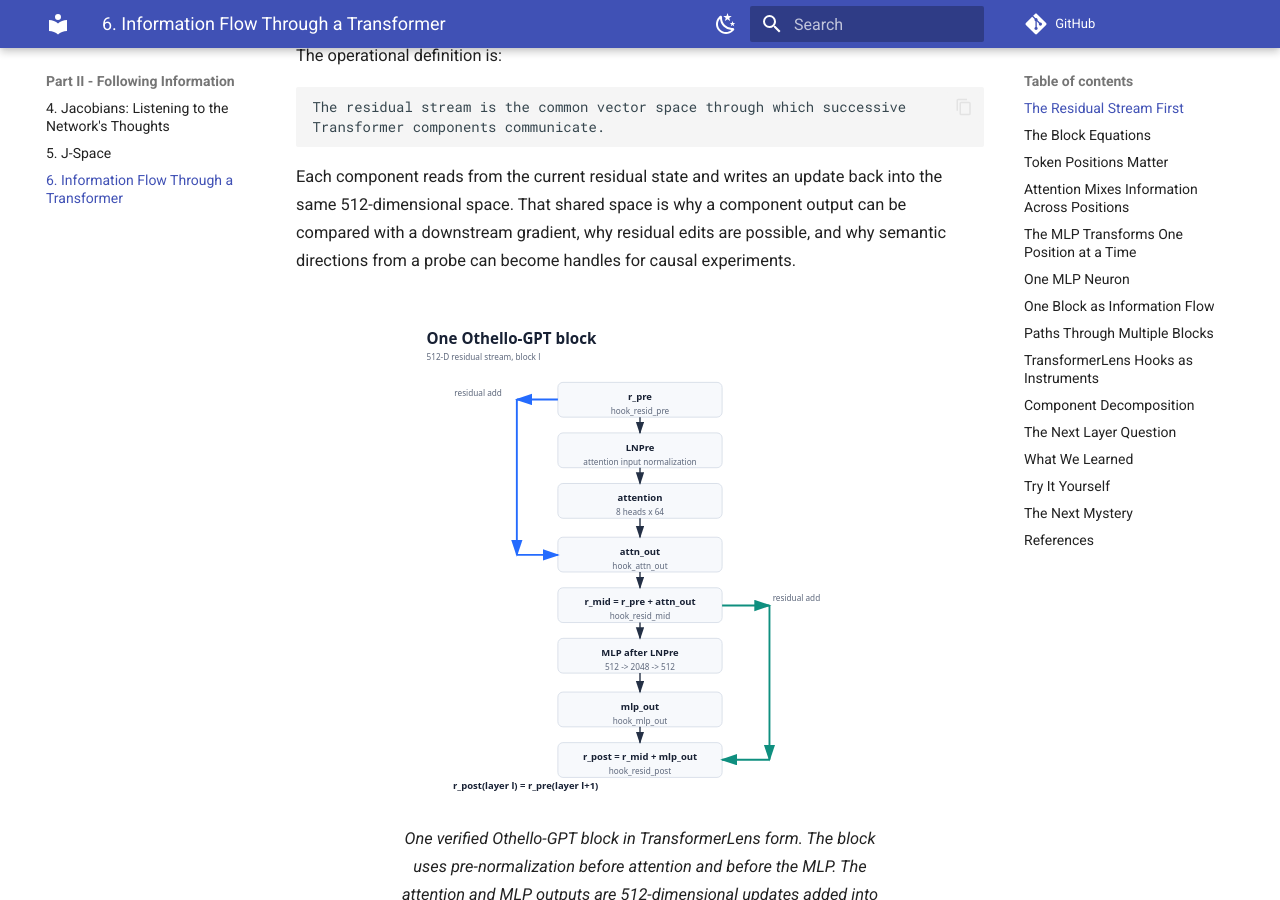
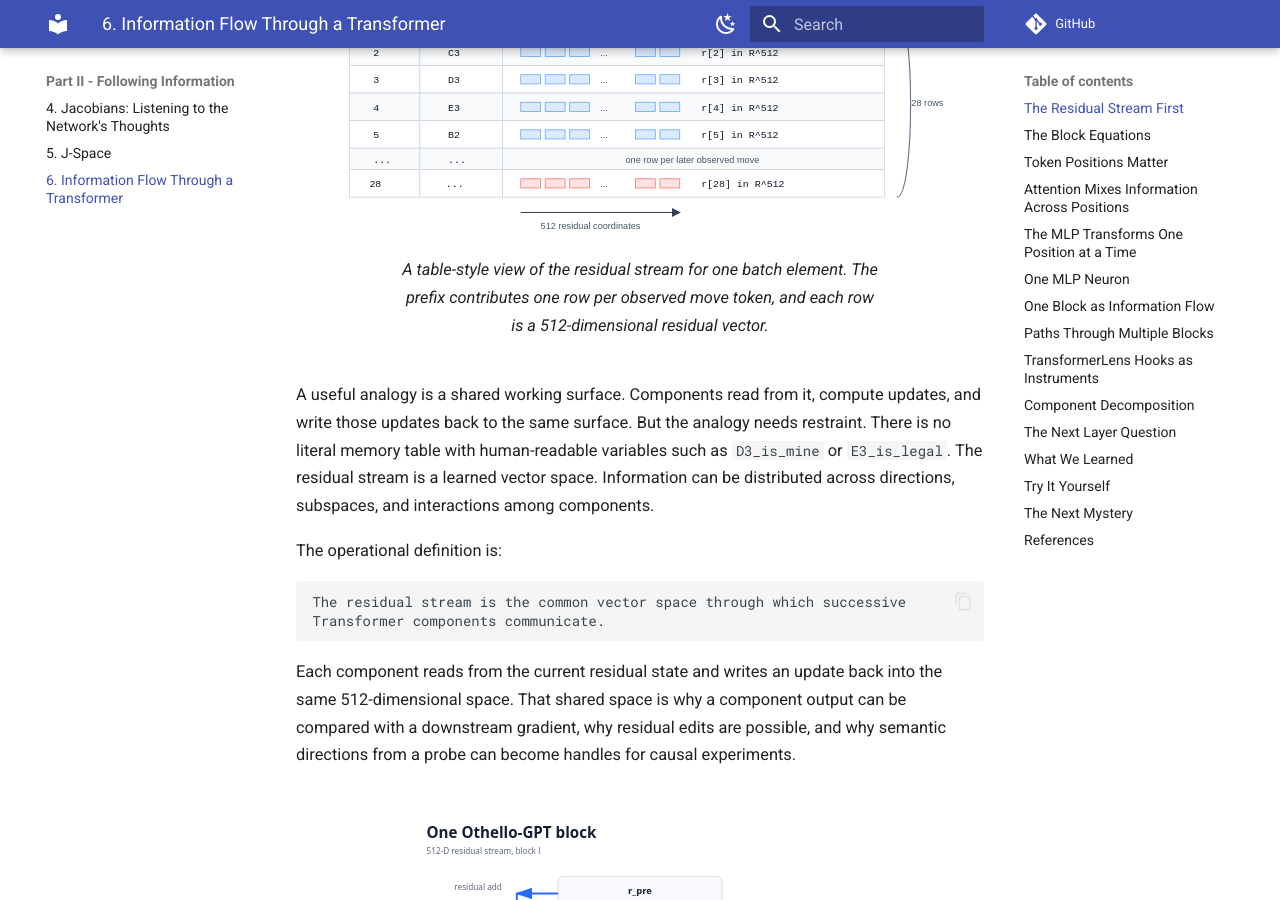
Before and after one commit to diegovalverde/Mechanistic-Journey-OthelloGPT, an MkDocs documentation site: the page built from docs/part2/chapter06_information_flow.md, in a window 1280 px wide and 900 px high, scrolled down 1743 px. Built offline with MkDocs 1.6.1 and Material for MkDocs 9.7.7, drawn with Linux system fonts in a browser that asks for light colours; comment, search, counter and statistics services are not loaded.

Commit message:
Add residual tensor row diagram

```diff
--- a/docs/part2/chapter06_information_flow.md
+++ b/docs/part2/chapter06_information_flow.md
@@ -47,6 +47,13 @@ R \in \mathbb{R}^{T \times 512}.
 $$
 
 Each row corresponds to one token position. Each row contains a 512-dimensional residual state. If the prefix has 28 moves, the main residual tensor for one batch element has 28 rows, one for each observed move token.
+
+<figure markdown>
+![Residual tensor rows for a 28-move prefix](../figures/residual_tensor_rows.svg)
+<figcaption>
+A table-style view of the residual stream for one batch element. The prefix contributes one row per observed move token, and each row is a 512-dimensional residual vector.
+</figcaption>
+</figure>
 
 A useful analogy is a shared working surface. Components read from it, compute updates, and write those updates back to the same surface. But the analogy needs restraint. There is no literal memory table with human-readable variables such as `D3_is_mine` or `E3_is_legal`. The residual stream is a learned vector space. Information can be distributed across directions, subspaces, and interactions among components.
 
```
Also changed, not shown: docs/figures/README.md (+1 -1 lines), docs/figures/residual_tensor_rows.svg (added).
